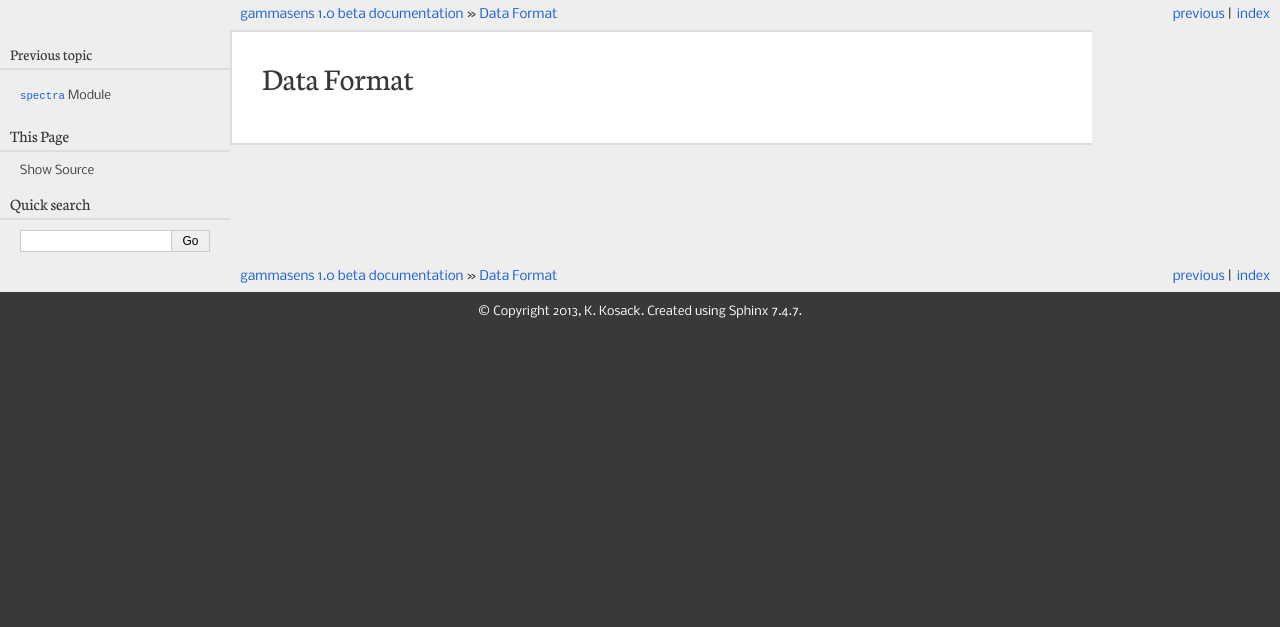
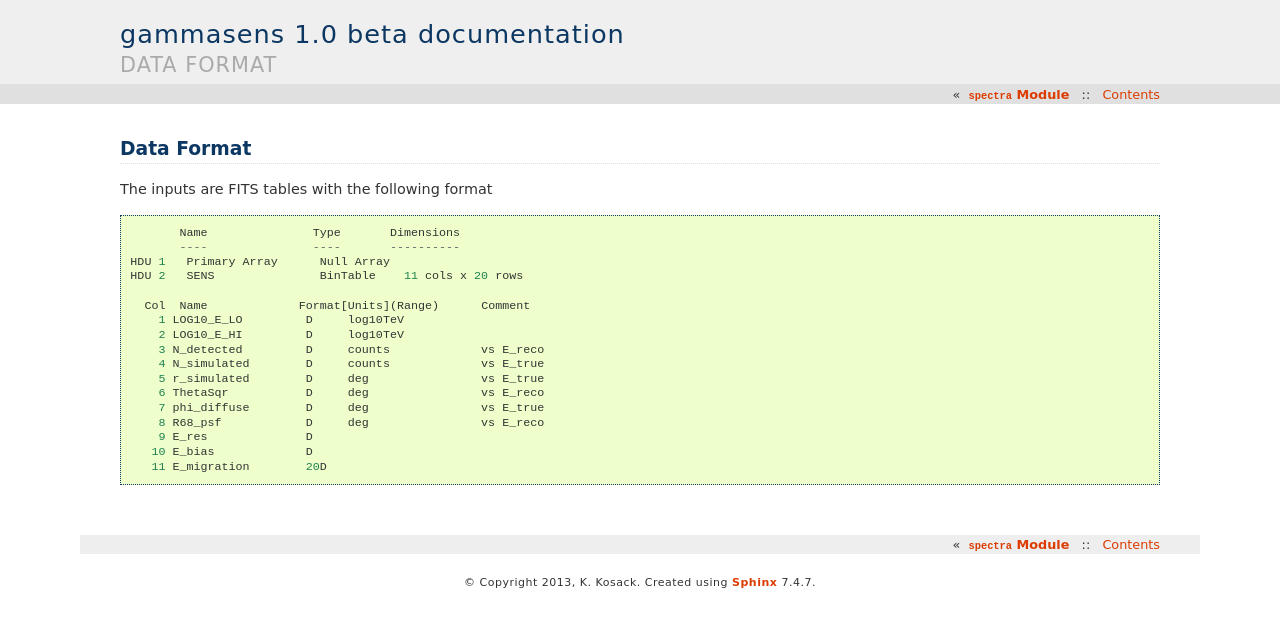
Before and after one commit to kosack/commonsens, a Sphinx documentation site: the page built from Doc/format.rst, in a window 1280 px wide. Shown: the top 627 px of the page. Built offline with Sphinx 7.4.7, drawn with Linux system fonts in a browser that asks for light colours; formulas are drawn with MathJax 3.

Commit message:
some doc updates

```diff
--- a/Doc/conf.py
+++ b/Doc/conf.py
@@ -91,7 +91,8 @@
 
 # The theme to use for HTML and HTML Help pages.  See the documentation for
 # a list of builtin themes.
-html_theme = 'pyramid'
+#html_theme = 'pyramid'
+html_theme = 'haiku'
 
 # Theme options are theme-specific and customize the look and feel of a theme
 # further.  For a list of options available for each theme, see the
--- a/Doc/format.rst
+++ b/Doc/format.rst
@@ -1,2 +1,22 @@
 Data Format
 ===========
+
+The inputs are FITS tables with the following format  ::
+
+        Name               Type       Dimensions
+        ----               ----       ----------
+ HDU 1   Primary Array      Null Array
+ HDU 2   SENS               BinTable    11 cols x 20 rows
+
+   Col  Name             Format[Units](Range)      Comment
+     1 LOG10_E_LO         D     log10TeV
+     2 LOG10_E_HI         D     log10TeV
+     3 N_detected         D     counts             vs E_reco
+     4 N_simulated        D     counts             vs E_true
+     5 r_simulated        D     deg                vs E_true
+     6 ThetaSqr           D     deg                vs E_reco
+     7 phi_diffuse        D     deg                vs E_true
+     8 R68_psf            D     deg                vs E_reco
+     9 E_res              D
+    10 E_bias             D
+    11 E_migration        20D
--- a/setup.py
+++ b/setup.py
@@ -2,7 +2,7 @@
 import sys
 
 setup(name='gammasens',
-      version='1.0',
+      version='1.0-r1',
       author='Karl Kosack',
       author_email='karl.kosack@cea.fr',
 #      url='',
```
Also changed, not shown: Doc/index.rst (+11 -0 lines), 2 other files.
